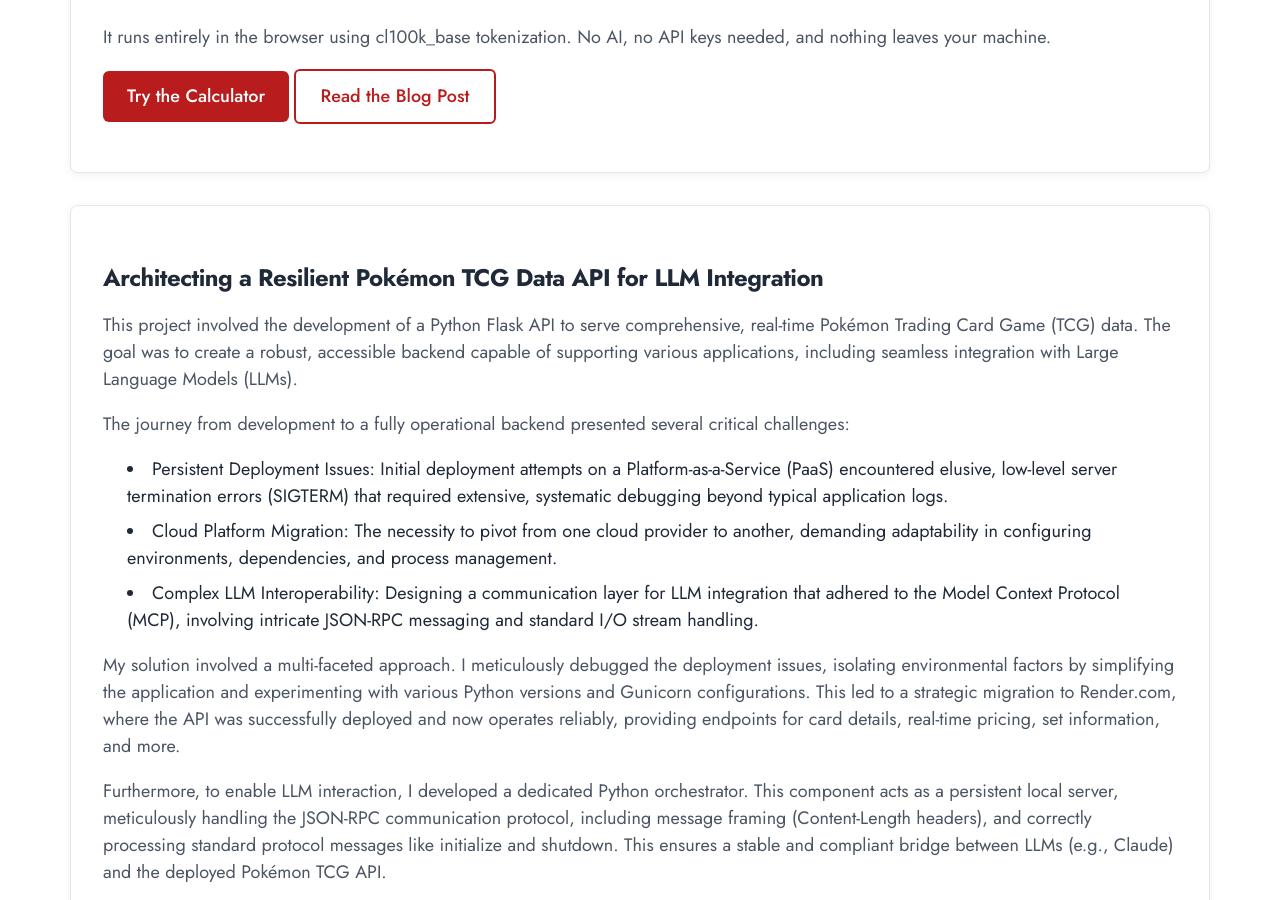
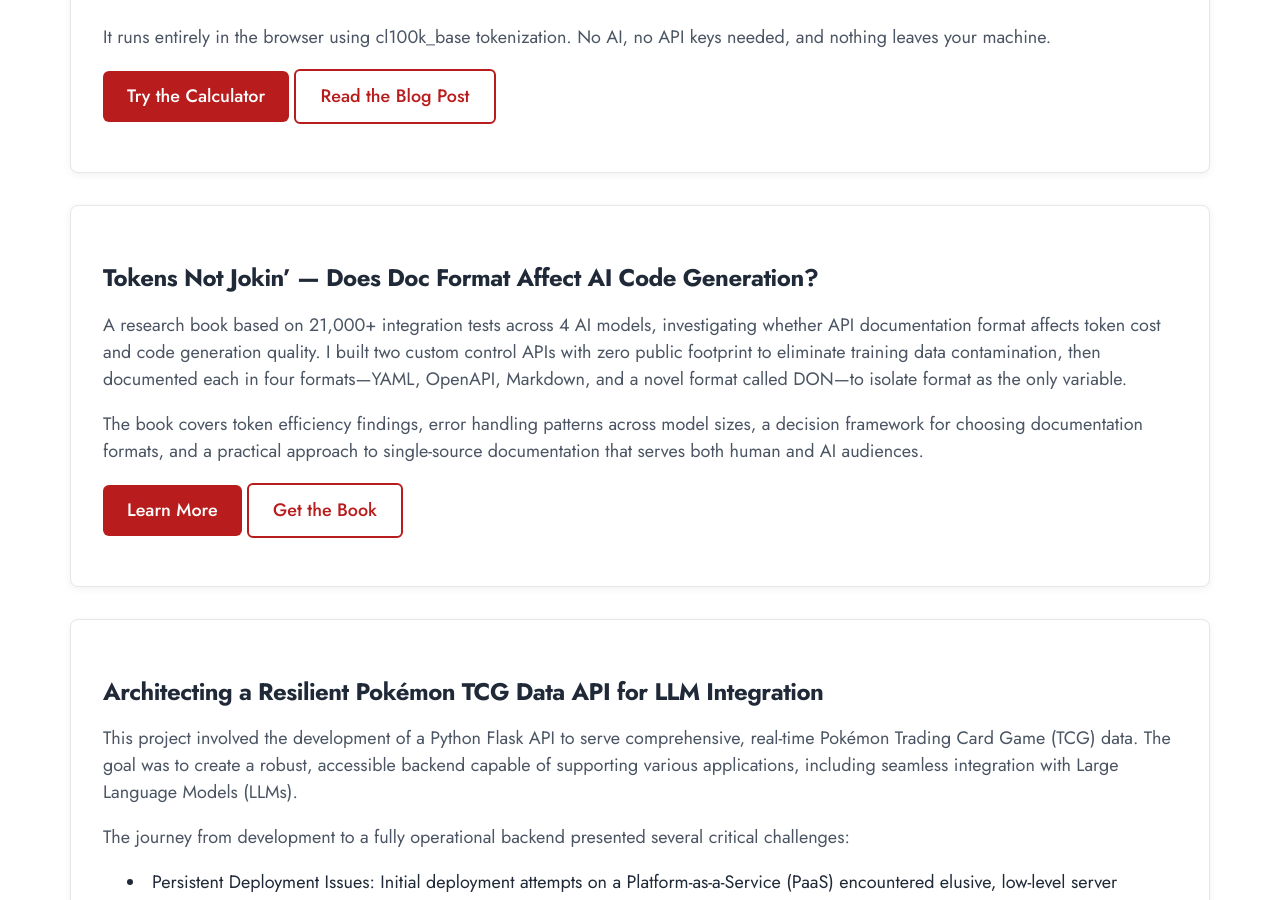
Before and after one commit to grzetich/portfolio, a Jekyll site: the page built from docs/index.md, in a window 1280 px wide and 900 px high, scrolled down 3845 px. Built offline with Jekyll 4.4.1, drawn with Linux system fonts in a browser that asks for light colours.

Commit message:
Add Tokens Not Jokin' project card to main page
Co-Authored-By: Claude Opus 4.6 <noreply@anthropic.com>

```diff
--- a/docs/index.md
+++ b/docs/index.md
@@ -180,6 +180,19 @@ It runs entirely in the browser using cl100k_base tokenization. No AI, no API ke
 
 <div class="project-card" markdown="1">
 
+### Tokens Not Jokin' — Does Doc Format Affect AI Code Generation?
+
+A research book based on 21,000+ integration tests across 4 AI models, investigating whether API documentation format affects token cost and code generation quality. I built two custom control APIs with zero public footprint to eliminate training data contamination, then documented each in four formats—YAML, OpenAPI, Markdown, and a novel format called DON—to isolate format as the only variable.
+
+The book covers token efficiency findings, error handling patterns across model sizes, a decision framework for choosing documentation formats, and a practical approach to single-source documentation that serves both human and AI audiences.
+
+[Learn More](https://tokensnotjokin.com){: .btn .btn-primary target="_blank"}
+[Get the Book](https://leanpub.com/tokensnotjokin){: .btn .btn-secondary target="_blank"}
+
+</div>
+
+<div class="project-card" markdown="1">
+
 ### Architecting a Resilient Pokémon TCG Data API for LLM Integration
 
 This project involved the development of a Python Flask API to serve comprehensive, real-time Pokémon Trading Card Game (TCG) data. The goal was to create a robust, accessible backend capable of supporting various applications, including seamless integration with Large Language Models (LLMs).
```
